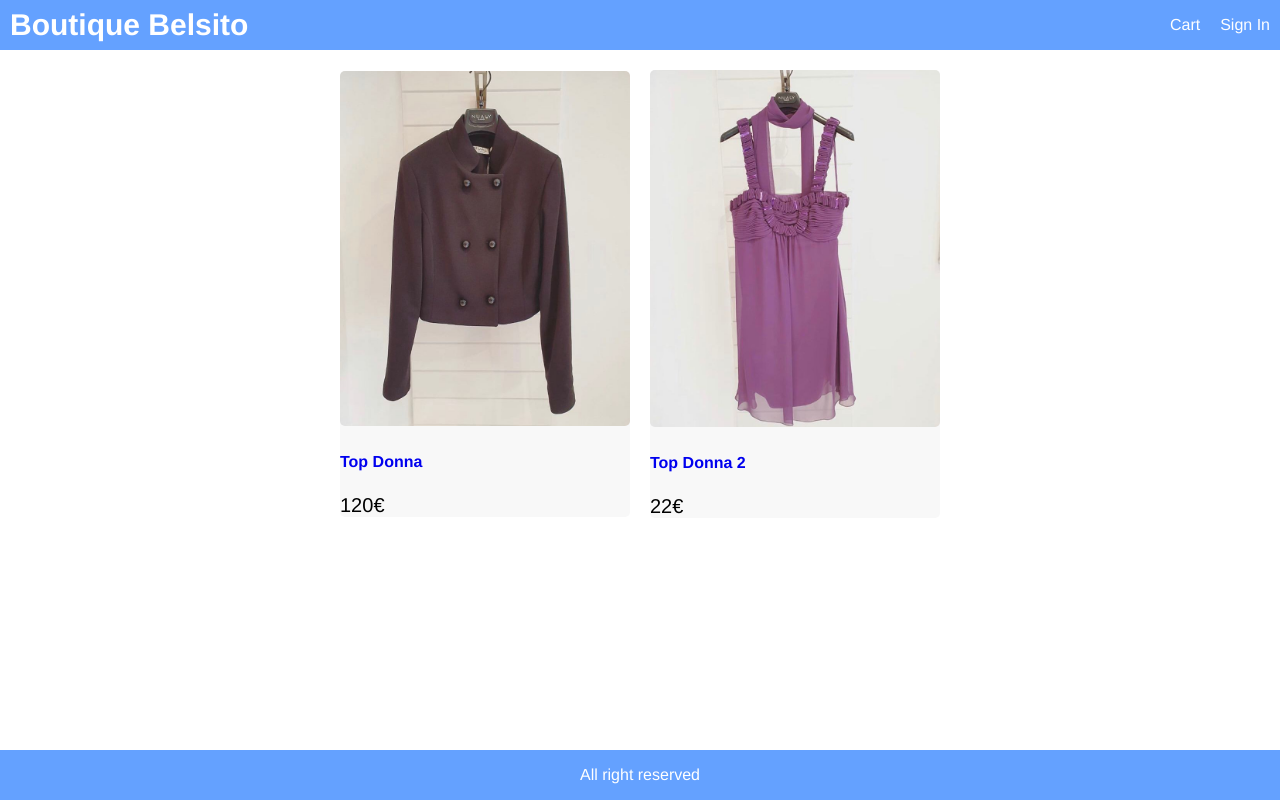
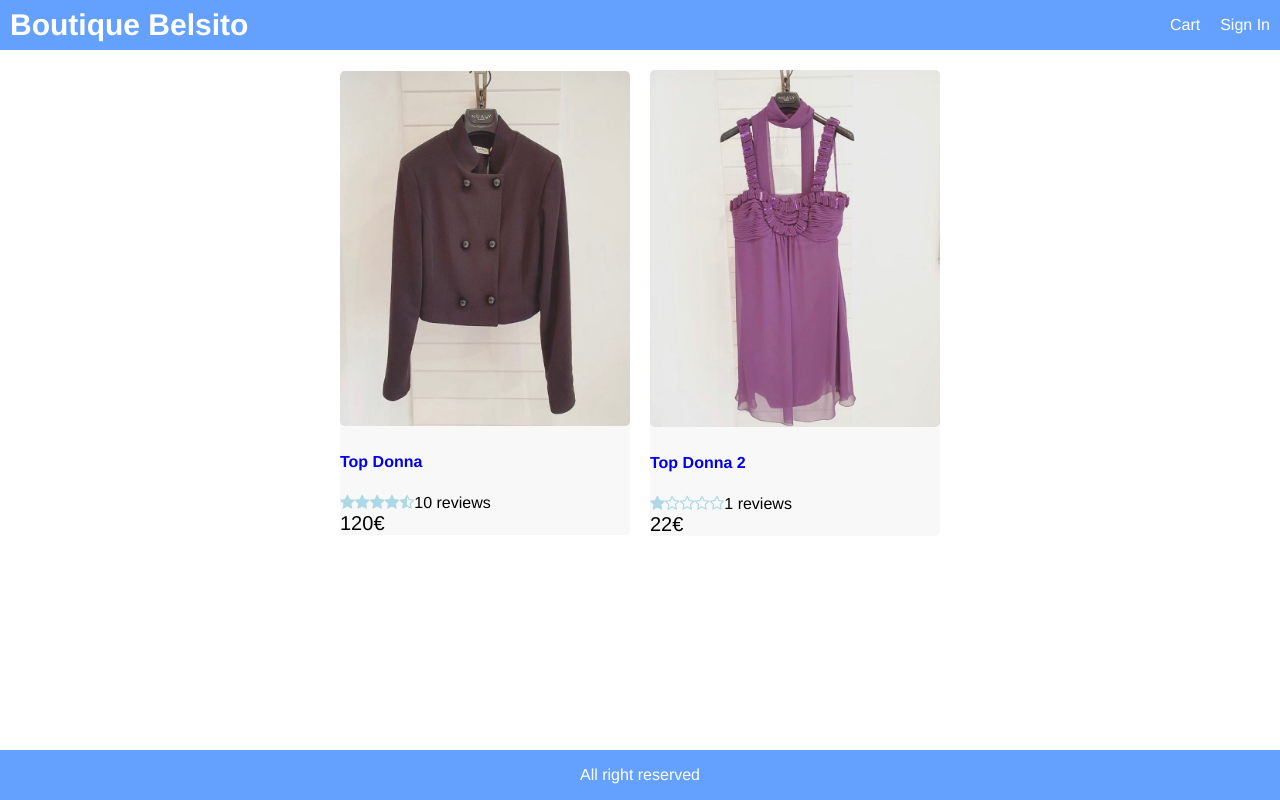
Before and after one commit to Sergio05Rule/BoutiqueBelsito, a React (Create React App) app in the folder frontend/: page / in a window 1280 px wide. Built offline with nearby package versions, Linux system fonts and the light colour scheme.

Commit message:
Create Product & Rating Components

```diff
--- a/frontend/public/index.html
+++ b/frontend/public/index.html
@@ -24,6 +24,10 @@
       work correctly both with client-side routing and a non-root public URL.
       Learn how to configure a non-root public URL by running `npm run build`.
     -->
+    <link
+      rel="stylesheet"
+      href="https://cdnjs.cloudflare.com/ajax/libs/font-awesome/4.7.0/css/font-awesome.min.css"
+    />
     <title>React App</title>
   </head>
   <body>
--- a/frontend/src/App.js
+++ b/frontend/src/App.js
@@ -1,4 +1,5 @@
 import React from 'react';
+import Product from './components/Product';
 import data from './data';
 
 function App() {
@@ -18,28 +19,10 @@
                     {
                         /* js code!  */
                         data.products.map( (product) => (
-                            <div key={product._id} className="card">
-                                <a href={ /* ` -> alt + 9 backtrick literal! */
-                                    `product/${product._id}` /* Setting url with the product ID */
-                                    }>
-                                    <img className="medium" src={product.image} alt={product.name}/>
-                                </a>
-                                <div className="card-body">
-                                    <a href={ `product/${product._id}`}>
-                                        <h2> {product.name} </h2>
-                                    </a>
-                                    <div className="rating">
-                                        <span>
-                                            <i className="fa fa-star"></i>
-                                        </span>
-                                    </div>
-                                    <div className="price">{product.price}€</div>
-                                </div>
-                            </div>
+                            <Product key={product._id} product={product}></Product>
                         )
                         )
                     }
-
                 </div>
             </main>
             <footer className="row center">All right reserved</footer>
--- /dev/null
+++ b/frontend/src/components/Product.js
@@ -0,0 +1,25 @@
+import React from 'react';
+import Rating from './Rating';
+
+export default function Product(propos) {
+    const {product} = propos;
+    return(
+        <div key={product._id} className="card">
+        <a href={ /* ` -> alt + 9 backtrick literal! */
+            `product/${product._id}` /* Setting url with the product ID */
+            }>
+            <img className="medium" src={product.image} alt={product.name}/>
+        </a>
+        <div className="card-body">
+            <a href={ `product/${product._id}`}>
+                <h2> {product.name} </h2>
+            </a>
+            <Rating
+                rating={product.rating}
+                numReviews={product.numReviews}
+            ></Rating>
+            <div className="price">{product.price}€</div>
+        </div>
+    </div>
+    );
+}
--- /dev/null
+++ b/frontend/src/components/Rating.js
@@ -0,0 +1,65 @@
+import React from 'react';
+
+export default function Rating(props) {
+  const { rating, numReviews } = props;
+  return (
+    <div className="rating">
+      <span>
+        <i
+          className={
+            rating >= 1
+              ? 'fa fa-star'
+              : rating >= 0.5
+              ? 'fa fa-star-half-o'
+              : 'fa fa-star-o'
+          }
+        ></i>
+      </span>
+      <span>
+        <i
+          className={
+            rating >= 2
+              ? 'fa fa-star'
+              : rating >= 1.5
+              ? 'fa fa-star-half-o'
+              : 'fa fa-star-o'
+          }
+        ></i>
+      </span>
+      <span>
+        <i
+          className={
+            rating >= 3
+              ? 'fa fa-star'
+              : rating >= 2.5
+              ? 'fa fa-star-half-o'
+              : 'fa fa-star-o'
+          }
+        ></i>
+      </span>
+      <span>
+        <i
+          className={
+            rating >= 4
+              ? 'fa fa-star'
+              : rating >= 3.5
+              ? 'fa fa-star-half-o'
+              : 'fa fa-star-o'
+          }
+        ></i>
+      </span>
+      <span>
+        <i
+          className={
+            rating >= 5
+              ? 'fa fa-star'
+              : rating >= 4.5
+              ? 'fa fa-star-half-o'
+              : 'fa fa-star-o'
+          }
+        ></i>
+      </span>
+      <span>{numReviews + ' reviews'}</span>
+    </div>
+  );
+}
--- a/frontend/src/data.js
+++ b/frontend/src/data.js
@@ -17,7 +17,7 @@
             price: 22,
             brand: 'Nike',
             rating: 1,
-            numReviews: 10,
+            numReviews: 1 ,
             description: 'hight quality product',
         },
     ],
--- a/frontend/src/index.css
+++ b/frontend/src/index.css
@@ -111,3 +111,6 @@
   color:lightblue;
   margin: 01.rem;
 }
+.rating span:last-child{
+  color: black
+}
```
Also changed, not shown: frontend/src/App.css (deleted, +0 -38 lines), frontend/src/setupTests.js (deleted, +0 -5 lines), frontend/src/logo.svg (deleted), 1 other file (tests, documents, lock files or other folders).
